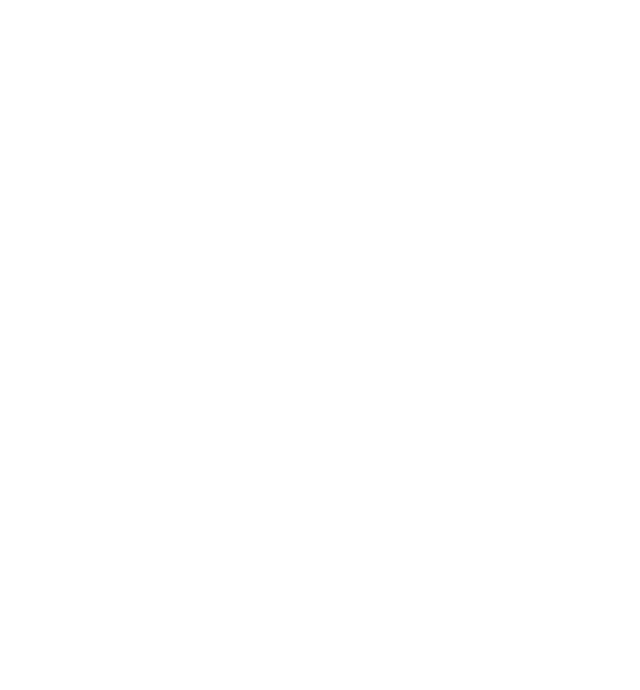
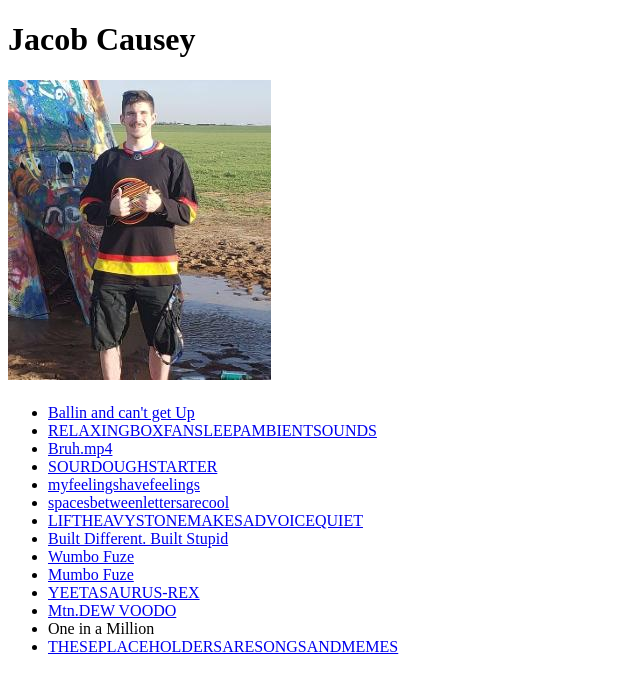
Before and after one commit to JacobCausey/JacobCausey, a plain HTML site: page index.html in a window 1280 px wide. Shown: the whole page, without its empty margins (0-640 px from the left). Drawn offline with Linux system fonts and the light colour scheme.

Commit message:
index.html stage attempt

```diff
--- a/index.html
+++ b/index.html
@@ -4,9 +4,46 @@
     <meta charset="UTF-8">
     <meta http-equiv="X-UA-Compatible" content="IE=edge">
     <meta name="viewport" content="width=device-width, initial-scale=1.0">
-    <title>Document</title>
+    <title>Jacob Causey Homepage</title>
+    <meta name='description' content='The homepage of Jacob Causey; Mtn. Dew Connoisseur, and gym enthusiast.'>
+    <link href='css/main.css' rel='stylesheet'>
+
+
 </head>
 <body>
+    <header>
+        <h1>Jacob Causey</h1>
+       <img src='images/J.CauseyPicture.jpg' alt='JacobCausey'>
+    </header>
+    <nav>
+
+    </nav>
+    <main>
+        <h2>
+
+        </h2>
+        <ul id=''>
+            <li><a href='./'>Ballin and can't get Up</a></li>
+            <li><a href='./'>RELAXINGBOXFANSLEEPAMBIENTSOUNDS</a></li>
+            <li><a href='./'>Bruh.mp4</a></li>
+            <li><a href='./'>SOURDOUGHSTARTER</a></li>
+            <li><a href='./'>myfeelingshavefeelings</a></li>
+            <li><a href='./'>spacesbetweenlettersarecool</a></li>
+            <li><a href='./'>LIFTHEAVYSTONEMAKESADVOICEQUIET</a></li>
+            <li><a href='./'>Built Different. Built Stupid</a></li>
+            <li><a href='./'>Wumbo Fuze</a></li>
+            <li><a href='./'>Mumbo Fuze</a></li>
+            <li><a href='./'>YEETASAURUS-REX</a></li>
+            <li><a href='./'>Mtn.DEW VOODO</a></li>
+            <li><a href='./'></a>One in a Million</li>
+            <li><a href='./'>THESEPLACEHOLDERSARESONGSANDMEMES</a></li>
+        </ul>
+
+    </main>
+    <footer>
+
+    </footer>
+
 
 </body>
 </html>
```
Also changed, not shown: images/J.CauseyPicture.jpg (added).
